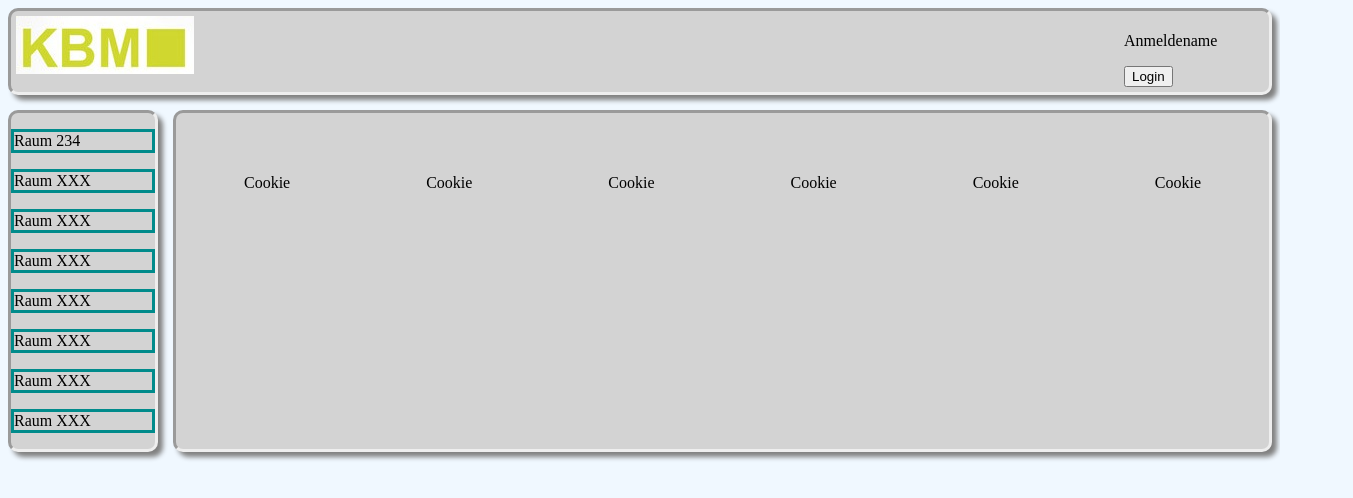
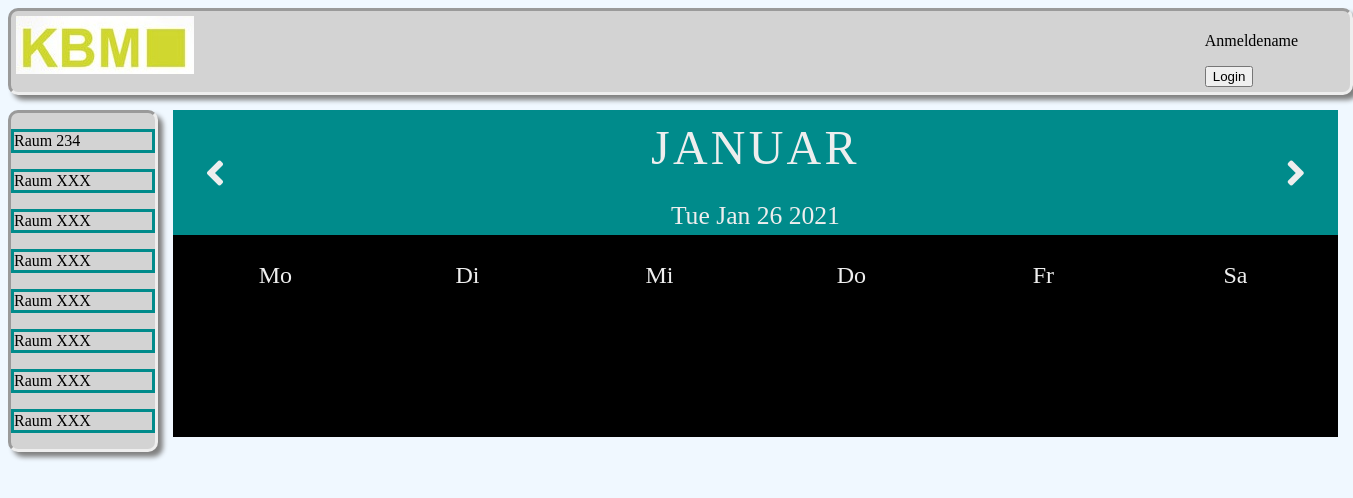
Before and after one commit to IAmMajo/Raumplanung-Frontend, a website: page public/index.html in a window 1280 px wide. Shown: the whole page, 1353 px wide, since content can reach past the window. Drawn offline with Linux system fonts and the light colour scheme.

Commit message:
Add Calendar

```diff
--- a/public/index.html
+++ b/public/index.html
@@ -7,6 +7,10 @@
     <meta name="viewport" content="width=device-width, initial-scale = 1.0" />
     <!-- Einbindung CSS File -->
     <link rel="stylesheet" href="stylesheet.css" />
+    <link
+      rel="stylesheet"
+      href="https://cdnjs.cloudflare.com/ajax/libs/font-awesome/5.13.0/css/all.min.css"
+    />
     <!-- Tabname -->
     <title>KBM Raumplanung</title>
   </head>
@@ -40,26 +44,27 @@
           <p>Raum XXX</p>
         </div>
       </div>
-      <div id="calender">
-        <div id="calenderSlot1">
-          <p>Cookie</p>
-        </div>
-        <div id="calenderSlot2">
-          <p>Cookie</p>
-        </div>
-        <div id="calenderSlot3">
-          <p>Cookie</p>
-        </div>
-        <div id="calenderSlot4">
-          <p>Cookie</p>
-        </div>
-        <div id="calenderSlot5">
-          <p>Cookie</p>
-        </div>
-        <div id="calenderSlot6">
-          <p>Cookie</p>
+      <div class="container">
+        <div class="calender">
+          <div class="month">
+            <i class="fas fa-angle-left prev"></i>
+            <div class="date">
+              <h1></h1>
+              <p></p>
+            </div>
+            <i class="fas fa-angle-right next"></i>
+          </div>
+          <div class="weekdays">
+            <div>Mo</div>
+            <div>Di</div>
+            <div>Mi</div>
+            <div>Do</div>
+            <div>Fr</div>
+            <div>Sa</div>
+          </div>
         </div>
       </div>
     </div>
+    <script src="main.js"></script>
   </body>
 </html>
--- a/public/main.js
+++ b/public/main.js
@@ -0,0 +1,37 @@
+/* eslint-disable no-magic-numbers */
+/* eslint-disable prefer-destructuring */
+
+const date = new Date();
+
+const renderCalendar = () => {
+  const months = [
+    "Januar",
+    "Februar",
+    "März",
+    "April",
+    "Mai",
+    "Juni",
+    "Juli",
+    "August",
+    "September",
+    "Oktober",
+    "November",
+    "Dezember",
+  ];
+
+  document.querySelector(".date h1").innerHTML = months[date.getMonth()];
+
+  document.querySelector(".date p").innerHTML = new Date().toDateString();
+};
+
+document.querySelector(".prev").addEventListener("click", () => {
+  date.setMonth(date.getMonth() - 1);
+  renderCalendar();
+});
+
+document.querySelector(".next").addEventListener("click", () => {
+  date.setMonth(date.getMonth() + 1);
+  renderCalendar();
+});
+
+renderCalendar();
--- a/public/stylesheet.css
+++ b/public/stylesheet.css
@@ -51,47 +51,53 @@ body {
   cursor: pointer;
 }
 
-#calender {
-  margin-top: 15px;
-  margin-left: 15px;
-  background-color: lightgray;
-  box-shadow: 5px 5px 5px gray;
-  border-radius: 10px;
-  border-style: inset;
-  border-color: 2px white;
-  display: grid;
-  grid-template-columns: 1fr 1fr 1fr 1fr 1fr 1fr;
-  grid-template-rows: 45px 1fr;
-  align-items: start;
-  justify-items: center;
+.month {
+  height: 125px;
+  background-color: darkcyan;
+  display: flex;
+  justify-content: space-between;
+  align-items: center;
+  padding: 0 2rem;
+  text-align: center;
 }
 
-#calenderSlot1 {
-  grid-column: 1;
-  grid-row: 2;
+.month i {
+  font-size: 2.5rem;
+  cursor: pointer;
 }
 
-#calenderSlot2 {
-  grid-column: 2;
-  grid-row: 2;
+.month h1 {
+  font-size: 3rem;
+  font-weight: 400;
+  text-transform: uppercase;
+  letter-spacing: 0.2rem;
+  margin-bottom: 1rem;
 }
 
-#calenderSlot3 {
-  grid-column: 3;
-  grid-row: 2;
+.month p {
+  font-size: 1.6rem;
 }
 
-#calenderSlot4 {
-  grid-column: 4;
-  grid-row: 2;
+.weekdays {
+  width: 1fr;
+  height: 5rem;
+  padding: 0 0.4rem;
+  display: flex;
+  justify-content: space-between;
+  align-items: center;
 }
 
-#calenderSlot5 {
-  grid-column: 5;
-  grid-row: 2;
+.weekdays div {
+  font-size: 1.5rem;
+  font-weight: 400;
+  width: calc(84rem / 7);
+  display: flex;
+  justify-content: center;
+  align-items: center;
 }
 
-#calenderSlot6 {
-  grid-column: 6;
-  grid-row: 2;
+.container {
+  background-color: black;
+  color: #eee;
+  margin: 15px;
 }
```
Also changed, not shown: 1 other file.
